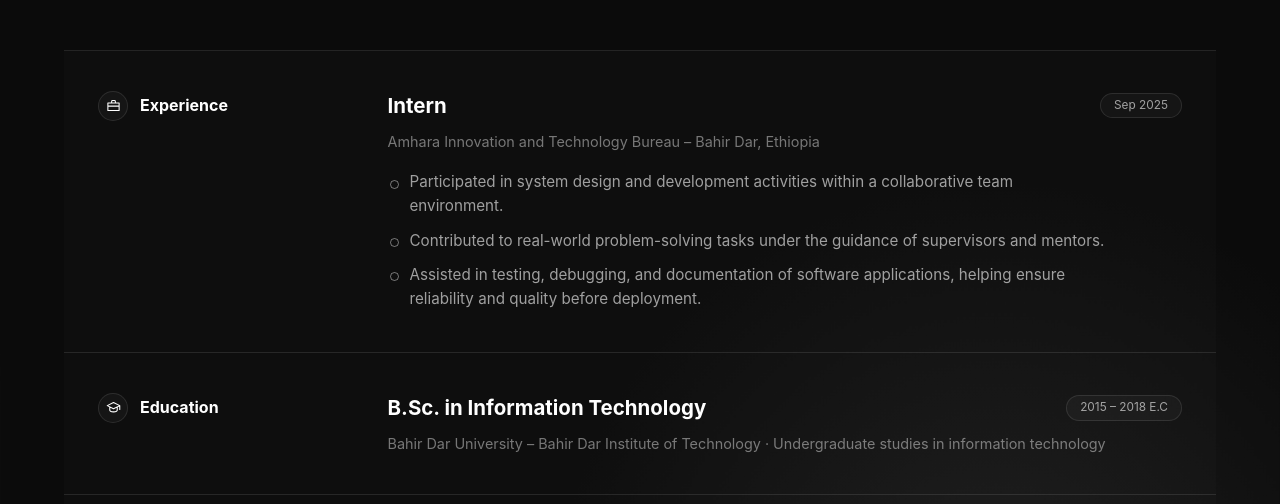
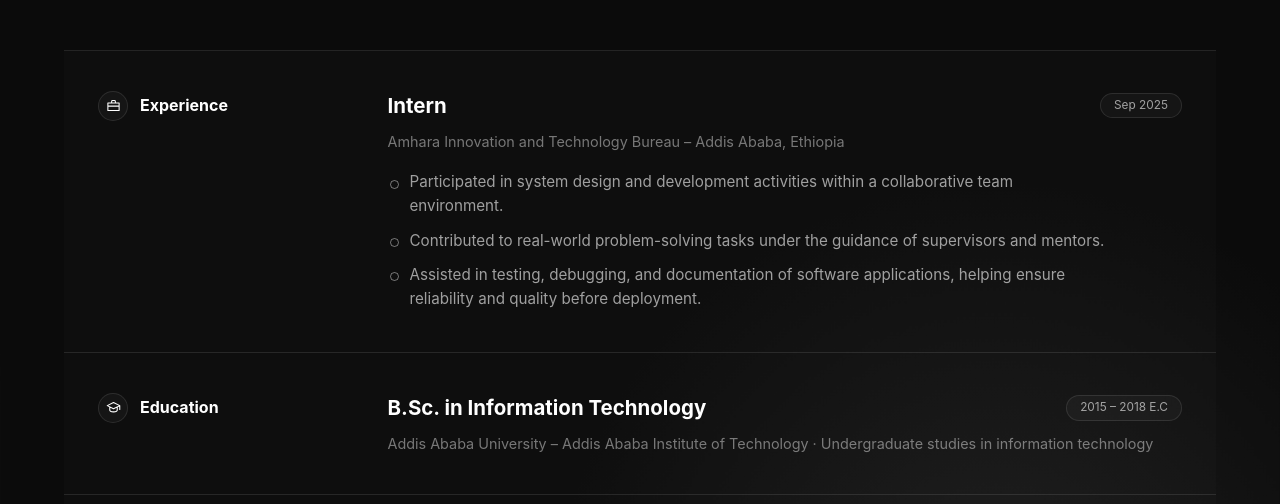
Before and after one commit to B21Boy/Deksi-Code, a React (Vite) app: page / in a window 1280 px wide. Shown: the part 1840-2344 px from the top of the page. Built offline with nearby package versions, Linux system fonts and the light colour scheme.

Commit message:
change ththe address

```diff
--- a/index.html
+++ b/index.html
@@ -87,7 +87,7 @@
             ],
             "alumniOf": {
               "@type": "CollegeOrUniversity",
-              "name": "Bahir Dar University"
+              "name": "Addis Ababa University"
             },
             "knowsAbout": [
               "Flutter",
@@ -120,7 +120,7 @@
       <main>
         <h1>Deksiyos Yismaw: Flutter and Full-Stack Developer</h1>
         <p>
-          Information Technology graduate from Bahir Dar University building Flutter apps and
+          Information Technology graduate from Addis Ababa University building Flutter apps and
           full-stack web products with React, Node.js, Firebase, PHP and MySQL.
         </p>
         <p>Please enable JavaScript to view the full portfolio.</p>
--- a/package.json
+++ b/package.json
@@ -15,6 +15,8 @@
     "check": "npm run lint && npm run build"
   },
   "dependencies": {
+    "@openai/codex": "^0.162.1",
+    "g": "^2.0.1",
     "react": "^19.2.4",
     "react-dom": "^19.2.4"
   },
--- a/resume.js
+++ b/resume.js
@@ -8,7 +8,7 @@ export const resumeGroups = [
         title: 'Intern',
         meta: 'Sep 2025',
         org: 'Amhara Innovation and Technology Bureau',
-        detail: 'Bahir Dar, Ethiopia',
+        detail: 'Addis Ababa, Ethiopia',
         points: [
           'Participated in system design and development activities within a collaborative team environment.',
           'Contributed to real-world problem-solving tasks under the guidance of supervisors and mentors.',
@@ -25,8 +25,8 @@ export const resumeGroups = [
       {
         title: 'B.Sc. in Information Technology',
         meta: '2015 – 2018 E.C',
-        org: 'Bahir Dar University',
-        detail: 'Bahir Dar Institute of Technology · Undergraduate studies in information technology',
+        org: 'Addis Ababa University',
+        detail: 'Addis Ababa Institute of Technology · Undergraduate studies in information technology',
       },
     ],
   },
--- a/site.js
+++ b/site.js
@@ -13,7 +13,7 @@ export const site = {
   phoneNumbers: ['+251 960625242', '+251 902762879'],
   telegramUrl: 'https://t.me/Dekxaaa',
   upworkUrl: 'https://www.upwork.com',
-  location: 'Bahir Dar - Ethiopia',
+  location: 'Addis Ababa, Ethiopia',
   age: 22,
   cvPath: '/Deksiyos_Yismaw_CV.pdf',
   cvFileName: 'Deksiyos_Yismaw_CV.pdf',
--- a/testimonials.js
+++ b/testimonials.js
@@ -27,7 +27,7 @@ export const testimonials = [
   },
   {
     name: 'Temesgen Teshome',
-    role: 'Final-Year Project Advisor, Bahir Dar University',
+    role: 'Final-Year Project Advisor, Addis Ababa University',
     description:
       'As his final-year project advisor, I watched Deksiyos work independently, take feedback seriously and turn ideas into working software.',
     initials: 'TT',
```
Also changed, not shown: 13 other files (tests, documents, lock files or other folders).
